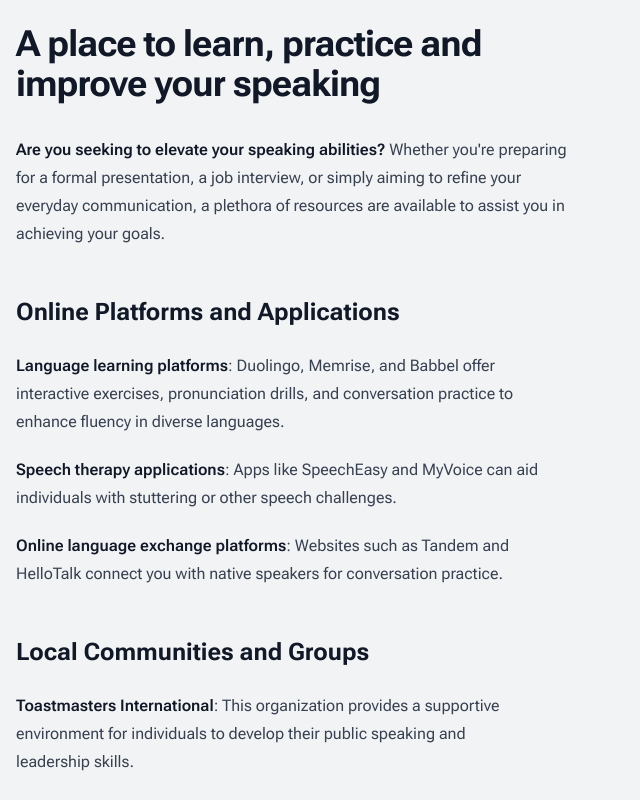
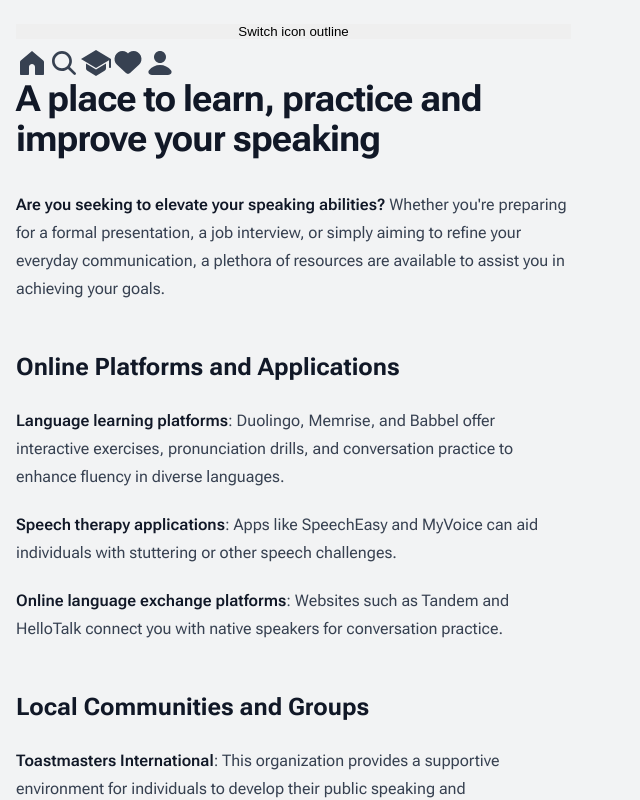
Before and after one commit to r-sp/kampungbahasa, a Next.js app in the folder web/: page / in a window 1280 px wide. Shown: the top 800 px of the page, without its empty margins (0-640 px from the left). Built offline with nearby package versions, Linux system fonts and the light colour scheme.

Commit message:
add test icon

```diff
--- a/web/app/(landing)/page.tsx
+++ b/web/app/(landing)/page.tsx
@@ -1,5 +1,6 @@
 import { type Metadata } from "next";
 import { Prose } from "~/components/Prose";
+import TestIcon from "./test-icon";
 
 export const metadata: Metadata = {
   title: "Kampung Bahasa",
@@ -9,6 +10,7 @@ export const metadata: Metadata = {
 export default function HomePage() {
   return (
     <Prose className="px-4 py-6">
+      <TestIcon />
       <h1>A place to learn, practice and improve your speaking</h1>
       <p>
         <strong>Are you seeking to elevate your speaking abilities?</strong> Whether you're
--- /dev/null
+++ b/web/app/(landing)/test-icon.tsx
@@ -0,0 +1,29 @@
+"use client";
+
+import { useState } from "react";
+import {
+  HomeIcon,
+  SearchIcon,
+  CourseIcon,
+  ActivityIcon,
+  ProfileIcon,
+} from "~/components/icons";
+
+export default function TestIcon() {
+  const [isActive, setIsActive] = useState(false);
+  const switchIcon = () => {
+    setIsActive(!isActive);
+  };
+  return (
+    <div className="grid gap-y-2">
+      <button onClick={switchIcon}>Switch icon {isActive ? "fill" : "outline"}</button>
+      <div className="flex max-w-80">
+        <HomeIcon outline={isActive} />
+        <SearchIcon outline={isActive} />
+        <CourseIcon outline={isActive} />
+        <ActivityIcon outline={isActive} />
+        <ProfileIcon outline={isActive} />
+      </div>
+    </div>
+  );
+}
```
